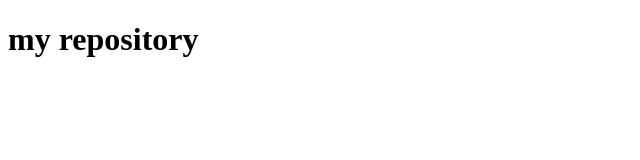
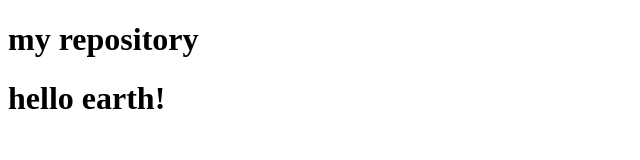
Before and after one commit to chavezsamuel/repository, a plain HTML site: page index.html in a window 1280 px wide. Shown: the whole page, without its empty margins (0-640 px from the left). Drawn offline with Linux system fonts and the light colour scheme.

Commit message:
Update index.html

```diff
--- a/index.html
+++ b/index.html
@@ -7,5 +7,7 @@
 </head>
 <body>
     <h1>my repository</h1>
+
+    <h1>hello earth!</h1>
 </body>
 </html>
```
